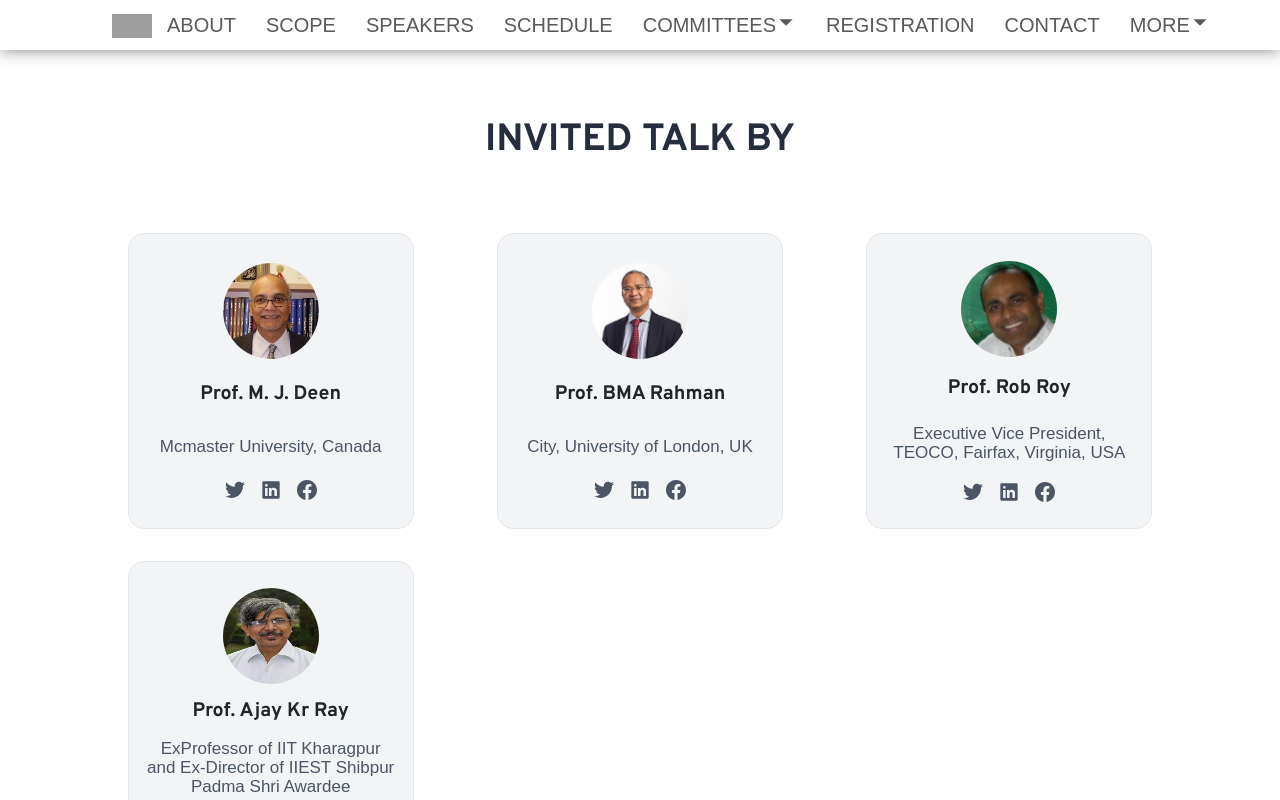
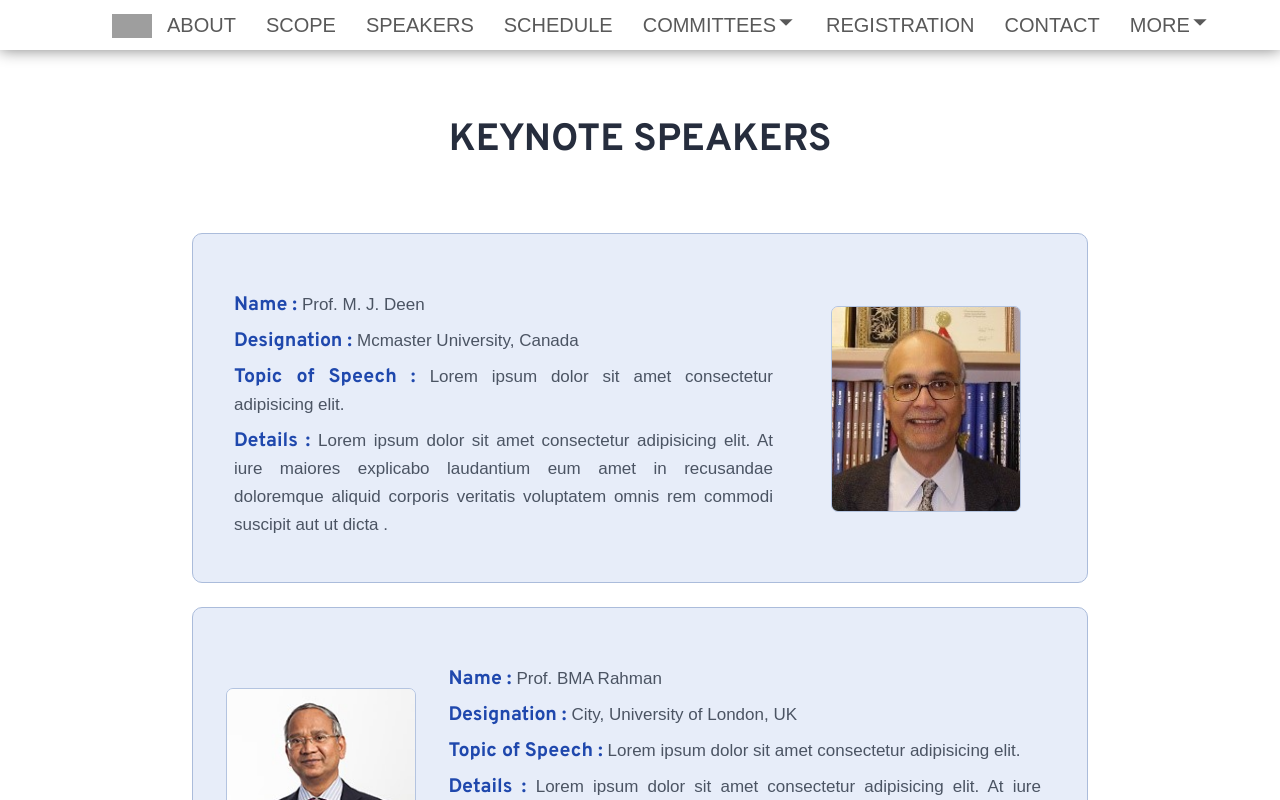
Before and after one commit to bimanTheCoderBoy/CCICS, a React (Create React App) app: page /speakers in a window 1280 px wide. Shown: the top 800 px of the page. Built offline with nearby package versions, Linux system fonts and the light colour scheme; grey boxes are pictures that could not be loaded.

Commit message:
speaker update

```diff
--- a/src/component/Speaker/Data.js
+++ b/src/component/Speaker/Data.js
@@ -2,37 +2,33 @@ const Data=[
     {
         personalLink:"#1",
         name:"Prof. M. J. Deen",
-        detail:"Mcmaster University, Canada",
-        twLink:"#2",
-        lnLink:"#3",
-        fbLink:"#4",
+        designation:"Mcmaster University, Canada",
+        topic:"Lorem ipsum dolor sit amet consectetur adipisicing elit.",
+        details:"Lorem ipsum dolor sit amet consectetur adipisicing elit. At iure maiores explicabo laudantium eum amet in recusandae doloremque aliquid corporis veritatis voluptatem omnis rem commodi suscipit aut ut dicta .",
         profileImg: "/img/MJDeen.jpg"
     },
     {
-        personalLink:"#1",
+        personalLink:"#2",
         name:"Prof. BMA Rahman",
-        detail:"City, University of London, UK",
-        twLink:"#2",
-        lnLink:"#3",
-        fbLink:"#4",
+        topic:"Lorem ipsum dolor sit amet consectetur adipisicing elit.",
+        details:"Lorem ipsum dolor sit amet consectetur adipisicing elit. At iure maiores explicabo laudantium eum amet in recusandae doloremque aliquid corporis veritatis voluptatem omnis rem commodi suscipit aut ut dicta .",
+        designation:"City, University of London, UK",
         profileImg: "/img/BMARaman.jpg"
     },
     {
-        personalLink:"#1",
+        personalLink:"#3",
         name:"Prof. Rob Roy",
-        detail:"Executive Vice President, TEOCO, Fairfax, Virginia, USA",
-        twLink:"#2",
-        lnLink:"#3",
-        fbLink:"#4",
+        topic:"Lorem ipsum dolor sit amet consectetur adipisicing elit.",
+        details:"Lorem ipsum dolor sit amet consectetur adipisicing elit. At iure maiores explicabo laudantium eum amet in recusandae doloremque aliquid corporis veritatis voluptatem omnis rem commodi suscipit aut ut dicta .",
+        designation:"Executive Vice President, TEOCO, Fairfax, Virginia, USA",
         profileImg: "/img/RobRoy.jpg"
     },
     {
-        personalLink:"#",
+        personalLink:"#4",
         name:"Prof. Ajay Kr Ray",
-        detail:"ExProfessor of IIT Kharagpur and Ex-Director of IIEST Shibpur Padma Shri Awardee",
-        twLink:"#",
-        lnLink:"#",
-        fbLink:"#",
+        topic:"Lorem ipsum dolor sit amet consectetur adipisicing elit.",
+        details:"Lorem ipsum dolor sit amet consectetur adipisicing elit. At iure maiores explicabo laudantium eum amet in recusandae doloremque aliquid corporis veritatis voluptatem omnis rem commodi suscipit aut ut dicta .",
+        designation:"ExProfessor of IIT Kharagpur and Ex-Director of IIEST Shibpur Padma Shri Awardee",
         profileImg: "/img/AjaiKRRay.jpg"
     }
 ]
--- a/src/component/Speaker/Speaker.css
+++ b/src/component/Speaker/Speaker.css
@@ -245,3 +245,70 @@
 
 
     }
+/* ------------------------------------------------------------------------------------------- */
+    .sp-wrap{
+      overflow: hidden;
+      width: 70vw;
+      height: 350px;
+      /* color: #007BFF; */
+      border-radius: 10px;
+      margin-bottom: 1.5rem;
+        border: 1px solid #abbcdb ;
+      background-color: #E7EDF9;
+    }
+    .sp-wrap::before{
+      content: "";
+      position:absolute;
+      border-radius: 10px;
+      width: 70vw;
+      height: 350px;
+      background-color: rgba(0, 0, 0, 0);
+    }
+    .sp-info{
+      margin: 0;
+      height: 350px;
+      /* background-color: #232C99; */
+      text-align: justify;
+      padding-left:45px ;
+      padding-top: 50px;
+      /* display: flex; */
+      align-items: center;
+    }
+    .sp-img{
+      padding: 0;
+      margin: 0;
+      padding-right: 40px;
+      display: flex;
+      text-align: center;
+      justify-content: center;
+      align-items: center;
+      /* padding: 0px 100px; */
+      height: 350px;
+      /* background-color: red; */
+    }
+    .sp-img img{
+      border: 1px solid #b4c4e0 ;
+      padding: 0;
+      margin: 0;
+      width: 190px;
+      border-radius: 7px;
+    }
+    .sp-topic-wrap{
+      display: block;
+    }
+    .sp-topic-wrap p{
+      /* display: block; */
+      display: inline;
+      color: rgb(75, 84, 99);
+    font-size: 17px;
+    font-weight: 300;
+    line-height: 1.185rem;
+    font-family: sans-serif;
+    }
+    .sp-topic{
+      color: rgba(9, 53, 164, 0.9);
+      font-size: 1.225rem;
+    line-height: 1.75rem;
+    font-weight: 700;
+    font-family: 'Overpass', sans-serif;
+    }
--- a/src/component/Speaker/Speaker.js
+++ b/src/component/Speaker/Speaker.js
@@ -8,12 +8,76 @@ import Data from "./Data";
 
 const Speaker = () => {
   return (
-    <div className="mt-5 container">
-      <Heading>INVITED TALK BY</Heading>
+    <div className="mt-5 container" >
+      <Heading>KEYNOTE SPEAKERS</Heading>
 
-      <div style={{"marginBottom": 100}}>
+      {/* <div style={{"marginBottom": 100}}>
         <Generator data={Data} />
+      </div> */}
+<div className=" " style={{width:"100%", display:"flex",justifyContent:"center",flexDirection:"column",alignItems:"center"}}>
+{
+
+  Data.map((e,index)=>{
+    const value1= <div className="sp-wrap">
+
+      <div className="row">
+
+        <div className="col-md-8 sp-info">
+        <div className="sp-topic-wrap m-2">
+          <span className="sp-topic">Name :  <p>{e.name}</p></span>
+
+          </div>
+          <div className="sp-topic-wrap m-2">
+          <span className="sp-topic">Designation :  <p>{e.designation}</p></span>
+          </div>
+          <div className="sp-topic-wrap m-2">
+          <span className="sp-topic">Topic of Speech :  <p>{e.topic}</p></span>
+          </div>
+          <div className="sp-topic-wrap m-2">
+          <span className="sp-topic">Details :  <p>{e.details}</p></span>
+          </div>
+
+
+        </div>
+        <div className="col-md-4 sp-img" >
+         <img src={e.profileImg} alt="" />
+        </div>
       </div>
+    </div>
+  const value2= <div className="sp-wrap">
+
+      <div className="row">
+      <div className="col-md-3 sp-img" style={{padding:"0px",paddingLeft:"50px" }} >
+         <img src={e.profileImg} alt="" />
+        </div>
+        <div className="col-md-9 sp-info" style={{paddingLeft:"30px" ,paddingRight:"50px"}}>
+        <div className="sp-topic-wrap m-2">
+          <span className="sp-topic">Name :  <p>{e.name}</p></span>
+
+          </div>
+          <div className="sp-topic-wrap m-2">
+          <span className="sp-topic">Designation :  <p>{e.designation}</p></span>
+          </div>
+          <div className="sp-topic-wrap m-2">
+          <span className="sp-topic">Topic of Speech :  <p>{e.topic}</p></span>
+          </div>
+          <div className="sp-topic-wrap m-2">
+          <span className="sp-topic">Details :  <p>{e.details}</p></span>
+          </div>
+
+
+        </div>
+
+      </div>
+    </div>
+    return(
+   (index%2==0)?value1:value2
+      )
+ })
+}
+
+      </div>
+
     </div>
   );
 };
```
